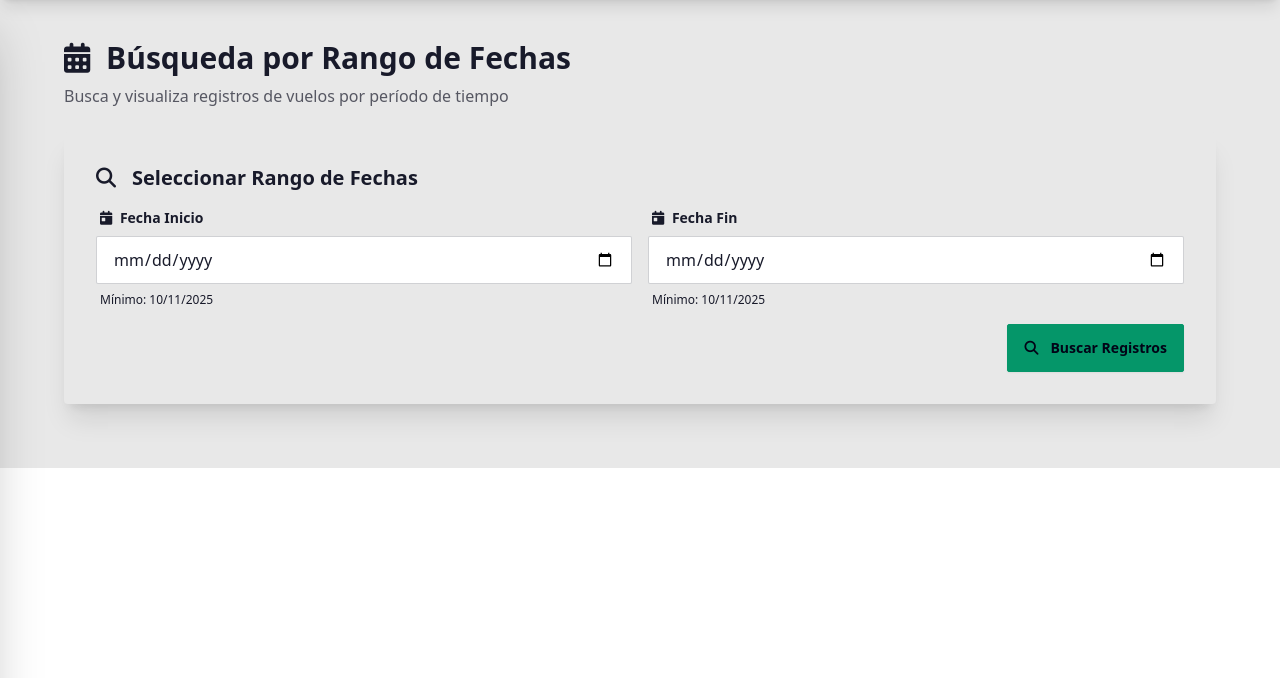
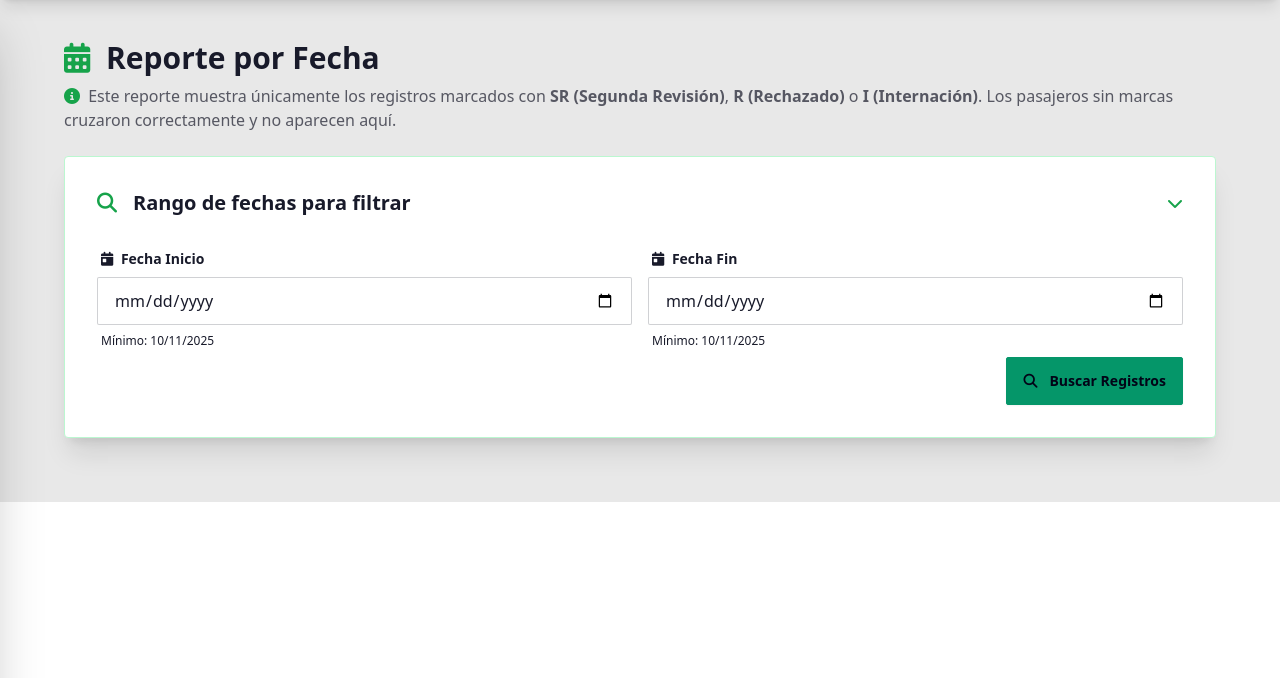
Before and after one commit to LuisIvanIslasReyes/INM-Viajes, a Django app: page /date-range-report/ in a window 1280 px wide. Shown: the part 64-742 px from the top of the page. Run offline with Django 5.2, Linux system fonts and the light colour scheme; the visitor is signed in with stand-in values (Sample User, id 1); data comes from the database, SQL or seed files in the repository; data that the repository does not hold is empty; some libraries are stand-ins or nearby versions.

Commit message:
Diseño *PENDIENTE*
Pendiente quedo el PIN, ver la lógica del mismo.
Los pines tendrán la estructura.
 y sacar info.

```diff
--- a/Viajes/uploader/static/js/date_range_report.js
+++ b/Viajes/uploader/static/js/date_range_report.js
@@ -48,3 +48,17 @@ function toggleFecha(header) {
         toggle.style.transform = 'rotate(-90deg)';
     }
 }
+
+// Función para colapsar/expandir filtros
+function toggleFiltros() {
+    const content = document.getElementById('filtros-content');
+    const toggle = document.getElementById('filtros-toggle');
+
+    if (content.style.display === 'none') {
+        content.style.display = 'block';
+        toggle.style.transform = 'rotate(0deg)';
+    } else {
+        content.style.display = 'none';
+        toggle.style.transform = 'rotate(-90deg)';
+    }
+}
--- a/Viajes/uploader/templates/uploader/date_range_report.html
+++ b/Viajes/uploader/templates/uploader/date_range_report.html
@@ -14,22 +14,28 @@
     <!-- Header -->
     <div class="mb-6">
         <h1 class="text-3xl font-bold mb-2">
-            <i class="fas fa-calendar-alt mr-2"></i>
-            Búsqueda por Rango de Fechas
+            <i class="fas fa-calendar-alt mr-2 text-green-600"></i>
+            Reporte por Fecha
         </h1>
         <p class="text-base-content/70">
-            Busca y visualiza registros de vuelos por período de tiempo
+            <i class="fas fa-info-circle text-green-600 mr-1"></i>
+            Este reporte muestra únicamente los registros marcados con <strong>SR (Segunda Revisión)</strong>, <strong>R (Rechazado)</strong> o <strong>I (Internación)</strong>.
+            Los pasajeros sin marcas cruzaron correctamente y no aparecen aquí.
         </p>
     </div>
 
     <!-- Formulario de búsqueda -->
-    <form method="GET" class="card bg-base-200 shadow-xl mb-6">
+    <div class="card bg-white shadow-xl border border-green-200 mb-6">
         <div class="card-body">
-            <h2 class="card-title">
-                <i class="fas fa-search mr-2"></i>
-                Seleccionar Rango de Fechas
-            </h2>
+            <div class="flex justify-between items-center cursor-pointer" onclick="toggleFiltros()">
+                <h2 class="card-title">
+                    <i class="fas fa-search mr-2 text-green-600"></i>
+                    Rango de fechas para filtrar
+                </h2>
+                <i class="fas fa-chevron-down text-green-600 transition-transform" id="filtros-toggle"></i>
+            </div>
 
+            <form method="GET" id="filtros-content" class="mt-4">
             <div class="grid grid-cols-1 md:grid-cols-2 gap-4">
                 <div class="form-control">
                     <label class="label">
@@ -86,12 +92,12 @@
                 </a>
                 {% endif %}
             </div>
+            </form>
         </div>
-    </form>
+    </div>
 
     <!-- Resultados -->
-    {% if estadisticas_por_fecha %}
-    <div class="alert alert-success mb-6">
+    {% comment %} <div class="alert alert-success mb-6">
         <svg xmlns="http://www.w3.org/2000/svg" fill="none" viewBox="0 0 24 24" class="stroke-current shrink-0 w-6 h-6">
             <path stroke-linecap="round" stroke-linejoin="round" stroke-width="2" d="M9 12l2 2 4-4m6 2a9 9 0 11-18 0 9 9 0 0118 0z" />
         </svg>
@@ -100,8 +106,9 @@
             {% if fecha_inicio %}desde {{ fecha_inicio|date:"d/m/Y" }}{% endif %}
             {% if fecha_fin %}hasta {{ fecha_fin|date:"d/m/Y" }}{% endif %}
         </span>
-    </div>
+    </div> {% endcomment %}
 
+    {% if estadisticas_por_fecha %}
     <!-- Agrupación por fecha -->
     {% for stat in estadisticas_por_fecha %}
     <div class="fecha-grupo mb-6">
@@ -124,6 +131,12 @@
                 <span class="badge badge-error badge-lg">
                     <i class="fas fa-times-circle mr-1"></i>
                     R: {{ stat.rechazados }}
+                </span>
+                {% endif %}
+                {% if stat.internaciones > 0 %}
+                <span class="badge badge-info badge-lg">
+                    <i class="fas fa-plane-arrival mr-1"></i>
+                    I: {{ stat.internaciones }}
                 </span>
                 {% endif %}
             </div>
@@ -195,11 +208,12 @@
     {% endfor %}
 
     {% elif fecha_inicio or fecha_fin %}
-    <div class="alert alert-warning">
-        <svg xmlns="http://www.w3.org/2000/svg" class="stroke-current shrink-0 h-6 w-6" fill="none" viewBox="0 0 24 24">
-            <path stroke-linecap="round" stroke-linejoin="round" stroke-width="2" d="M12 9v2m0 4h.01m-6.938 4h13.856c1.54 0 2.502-1.667 1.732-3L13.732 4c-.77-1.333-2.694-1.333-3.464 0L3.34 16c-.77 1.333.192 3 1.732 3z" />
-        </svg>
-        <span>No se encontraron registros para el rango de fechas especificado.</span>
+    <div class="alert alert-success">
+        <i class="fas fa-check-circle text-2xl"></i>
+        <div>
+            <p class="font-bold">No se encontraron casos especiales en este rango de fechas</p>
+            <p class="text-sm">Todos los pasajeros cruzaron correctamente (sin marcas de SR, R o I)</p>
+        </div>
     </div>
     {% endif %}
 </div>
--- a/Viajes/uploader/views.py
+++ b/Viajes/uploader/views.py
@@ -333,13 +333,18 @@ def admin_list(request):
 
 @login_required
 def date_range_report(request):
-    """Vista de reporte por rango de fechas con agrupación por día"""
+    """Vista de reporte por rango de fechas - Solo muestra registros con SR, R o I"""
     from collections import OrderedDict
+    from django.db.models import Q
 
     fecha_inicio = request.GET.get('fecha_inicio')
     fecha_fin = request.GET.get('fecha_fin')
 
-    registros = Registro.objects.all().select_related('batch', 'batch__usuario').order_by('vuelo_fecha', 'vuelo_numero')
+    # FILTRO PRINCIPAL: Solo registros que tienen SR, R o I
+    # (Los que no tienen nada están OK y no se muestran aquí)
+    registros = Registro.objects.filter(
+        Q(segunda_revision=True) | Q(rechazado=True) | Q(internacion=True)
+    ).select_related('batch', 'batch__usuario').order_by('vuelo_fecha', 'vuelo_numero')
 
     # Aplicar filtros de fecha
     if fecha_inicio:
@@ -364,6 +369,7 @@ def date_range_report(request):
             'total': len(regs),
             'segunda_revisions': sum(1 for r in regs if r.segunda_revision),
             'rechazados': sum(1 for r in regs if r.rechazado),
+            'internaciones': sum(1 for r in regs if r.internacion),
         })
 
     context = {
```
